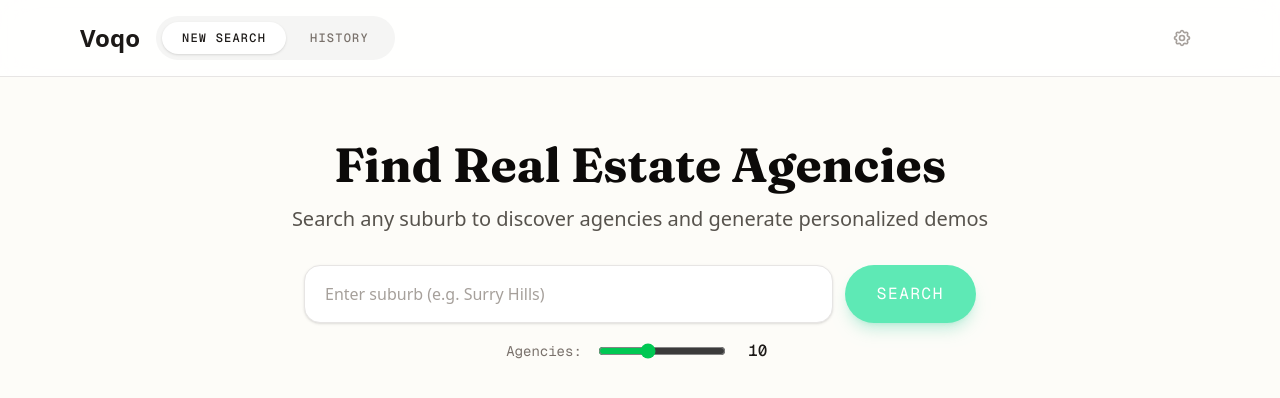
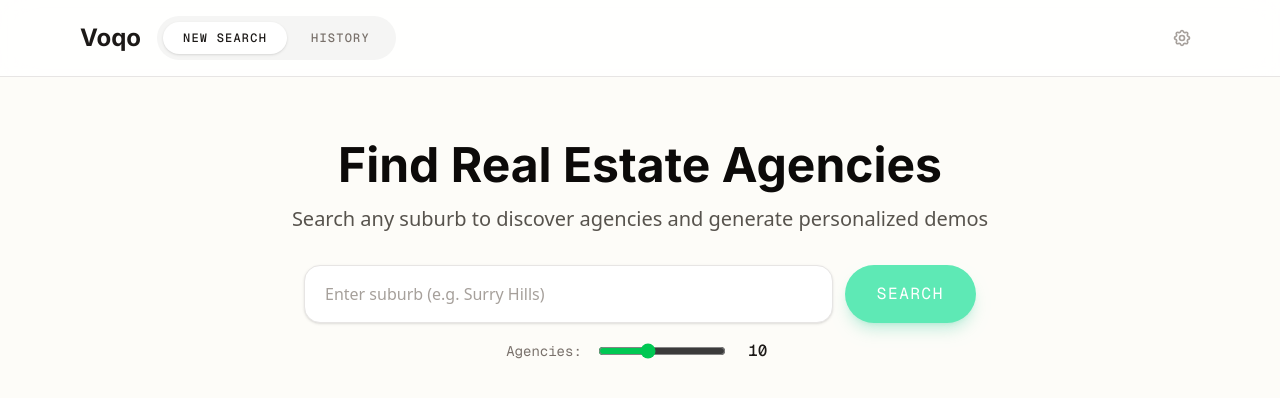
Before and after one commit to varuntree/voqo-demo, a Next.js app: page /product in a window 1280 px wide. Shown: the top 398 px of the page. Built offline with nearby package versions, Linux system fonts and the light colour scheme.

Commit message:
ui: use Inter font styling

```diff
--- a/app/layout.tsx
+++ b/app/layout.tsx
@@ -44,7 +44,7 @@ export default function RootLayout({
   return (
     <html lang="en">
       <body
-        className={`${geistSans.variable} ${geistMono.variable} ${fraunces.variable} antialiased`}
+        className={`${geistSans.variable} ${geistMono.variable} ${fraunces.variable} ${inter.variable} antialiased`}
       >
         {children}
       </body>
--- a/app/product/page.tsx
+++ b/app/product/page.tsx
@@ -584,7 +584,7 @@ export default function Home() {
       <header className="border-b border-stone-200 bg-white/80 backdrop-blur-lg sticky top-0 z-10">
         <div className="max-w-6xl mx-auto px-4 py-4 flex items-center justify-between">
           <div className="flex items-center gap-4">
-            <Link href="/" className="text-2xl font-bold text-stone-900 font-space-grotesk hover:text-stone-700 transition-colors">
+            <Link href="/" className="text-2xl font-bold text-stone-900 font-inter hover:text-stone-700 transition-colors">
               Voqo
             </Link>
             <TabNavigation activeTab={activeTab} onTabChange={setActiveTab} />
@@ -632,7 +632,7 @@ export default function Home() {
           {/* Hero + Search */}
           <section className="py-12 md:py-16">
             <div className="max-w-4xl mx-auto px-4 text-center">
-              <h1 className="text-4xl md:text-5xl font-bold text-stone-950 font-fraunces mb-4">
+              <h1 className="text-4xl md:text-5xl font-bold text-stone-950 font-inter mb-4">
                 Find Real Estate Agencies
               </h1>
               <p className="text-xl text-stone-600 mb-8">
```
